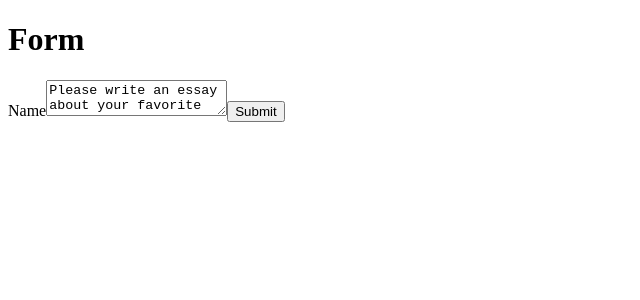
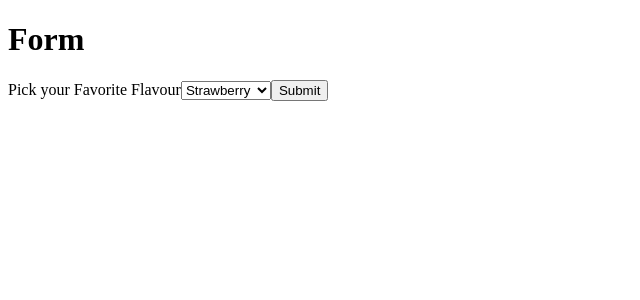
Before and after one commit to satvikplatform/assignment-react-app, a React (Create React App) app: page / in a window 1280 px wide. Shown: the top 300 px of the page, without its empty margins (0-640 px from the left). Built offline with nearby package versions, Linux system fonts and the light colour scheme.

Commit message:
"select Tag" and initial selection scenario in Form (react)

```diff
--- a/src/App.js
+++ b/src/App.js
@@ -1,9 +1,10 @@
-import React  from 'react';
+import React from 'react';
 import './App.css';
 import ControlledFormComponent from './components/ControlledFormComponent';
 import EventsFormScenario from './components/EventsFormScenario';
 import EventsThisScenario from './components/EventsThisScenario';
 import PassingArgumentsInEvents from './components/PassingArgumentsInEvents';
+import SelectTagScenario from './components/SelectTagScenario';
 import TextAreaScenario from './components/TextAreaScenario';
 /* import TimerRcc from './components/TimerRcc';
 import TimerRfc from './components/TimerRfc'; */
@@ -13,11 +14,12 @@ function App() {
 
   return (
     <div>
-       {/*  <EventsThisScenario /> */}
-       {/*  <EventsFormScenario /> */}
-       {/* <PassingArgumentsInEvents /> */}
-       {/* <ControlledFormComponent /> */}
-       <TextAreaScenario />
+      {/*  <EventsThisScenario /> */}
+      {/*  <EventsFormScenario /> */}
+      {/* <PassingArgumentsInEvents /> */}
+      {/* <ControlledFormComponent /> */}
+      {/*   <TextAreaScenario /> */}
+      <SelectTagScenario />
 
     </div>
   );
--- /dev/null
+++ b/src/components/SelectTagScenario.js
@@ -0,0 +1,34 @@
+import React, {useState} from 'react'
+
+const SelectTagScenario = () => {
+    const[state, setState] = useState({
+        value:"strawberry",
+    });
+
+    const changeHandler = (event) => {
+        setState({value:event.target.value});
+    }
+    const submitHandler = (event) => {
+        event.preventDefault();
+        alert(`Your selected flavour is ${state.value}`);
+        setState({value:"strawberry"});
+    }
+  return (
+    <div>
+         <h1>Form</h1>
+            <form onSubmit={submitHandler}>
+                <label>Pick your Favorite Flavour</label>
+                <select value={state.value} onChange={changeHandler}>
+                    <option value="grapefruit">Grape Fruit</option>
+                    <option value="mango">Mango</option>
+                    <option value="coconut">Coconut</option>
+                    <option value="pineapple">Pineapple</option>
+                    <option value="strawberry">Strawberry</option>
+                </select>
+                <button>Submit</button>
+            </form>
+    </div>
+  );
+};
+
+export default SelectTagScenario;
```
